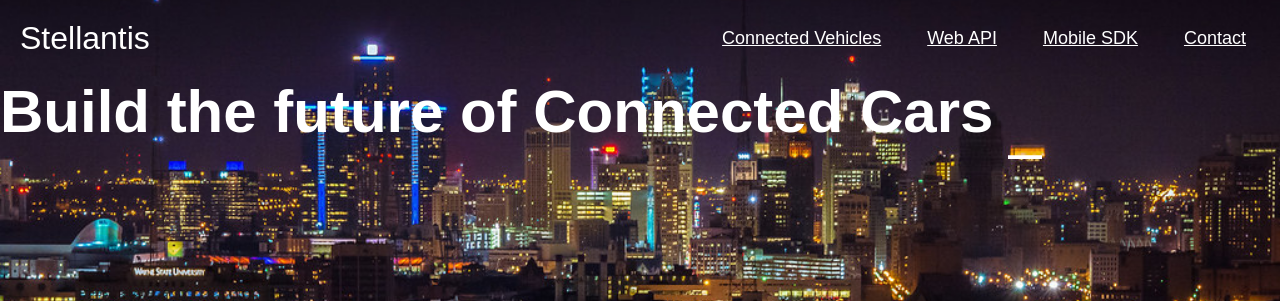
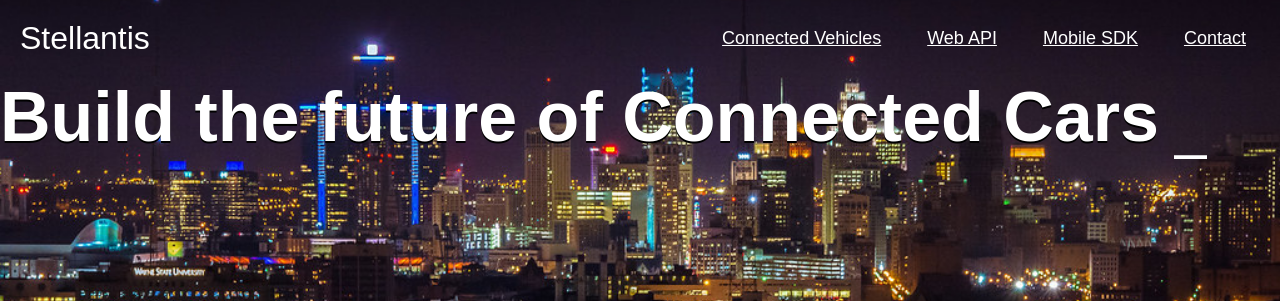
Before and after one commit to alimiljh/alimiljh.github.io, a plain HTML site: page index.html in a window 1280 px wide. Shown: the top 301 px of the page. Drawn offline with Linux system fonts and the light colour scheme.

Commit message:
adjusted font shadow

```diff
--- a/style.css
+++ b/style.css
@@ -104,12 +104,15 @@ body{
 
  .dyna{
    display: flex;
+
  }
  .dyna .static-txt{
    color: #fff;
-   font-size: 60px;
-   font-weight: 400;
+   font-size: 70px;
+   text-shadow: black 0 2px;
+   font-weight: 500;
    font-weight: bold;
+
  }
  .dyna .dynamic-txts{
    margin-left: 15px;
```
